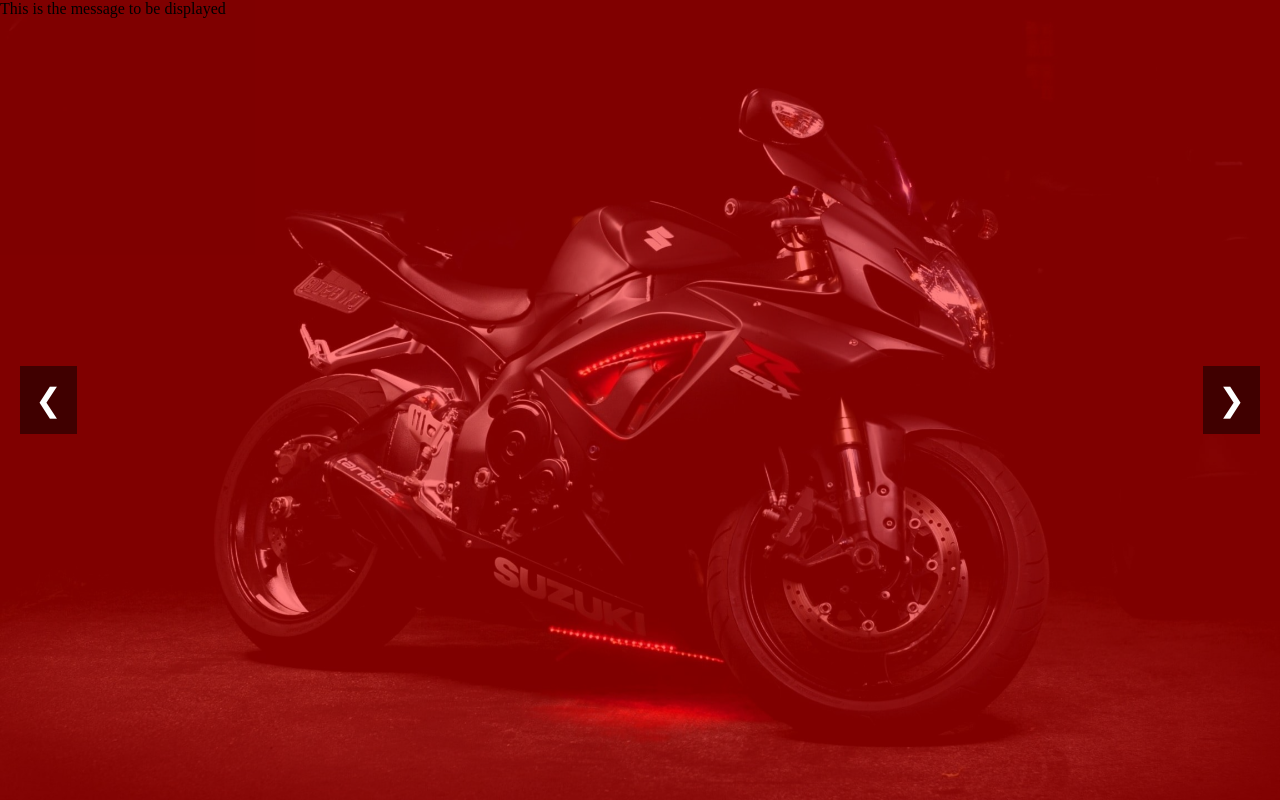
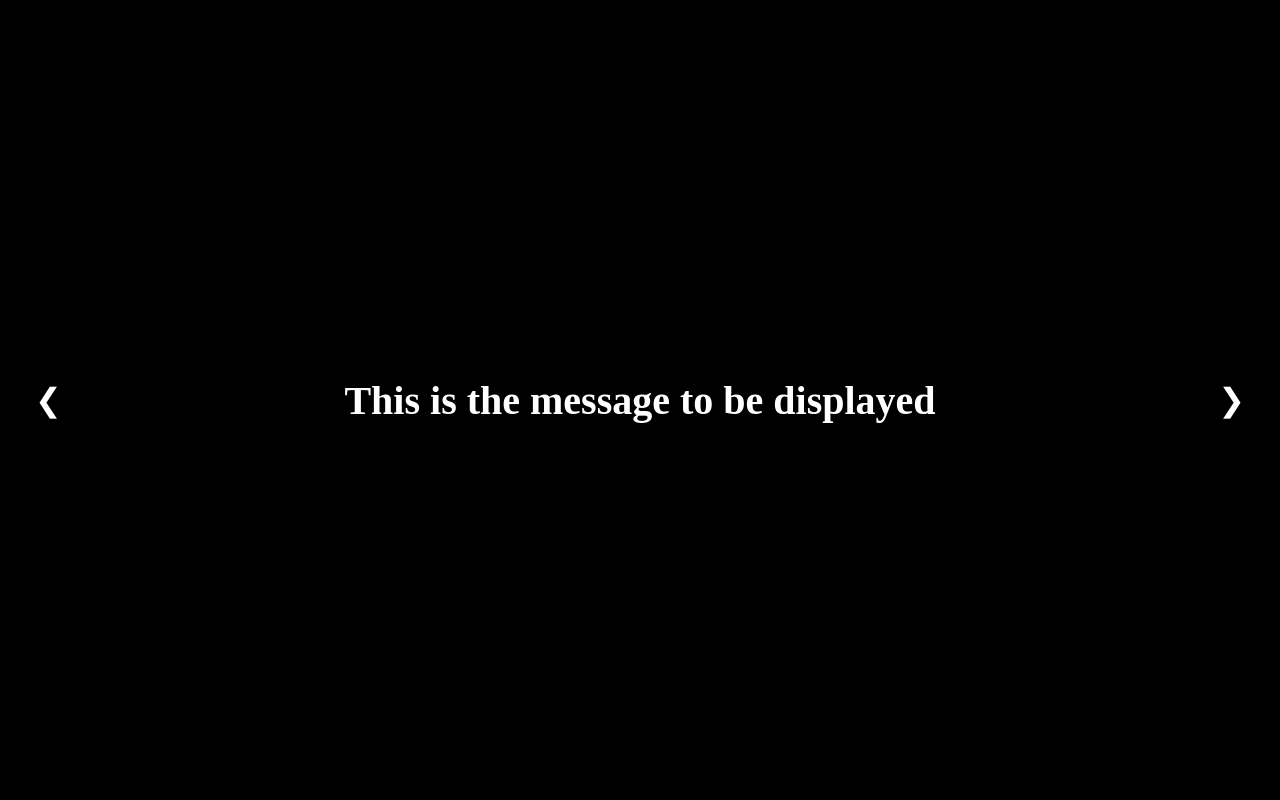
Before and after one commit to jpingithub/birthday-wish, a React (Create React App) app: page / in a window 1280 px wide. Built offline with nearby package versions, Linux system fonts and the light colour scheme; the HTML template or start-up script is replaced by a standard one.

Commit message:
text center in carousal fade

```diff
--- a/src/styling/Carousal.css
+++ b/src/styling/Carousal.css
@@ -26,25 +26,34 @@
   .carousal-container::before {
     content: 'This is the message to be displayed';
     position: absolute;
-    top: 0;
-    left: 0;
+    height: 100vh;
     width: 100%;
-    height: 100%;
-    background-color: red;  /* Placeholder red for visual effect */
-    opacity: 0.5;           /* Semi-transparent red background */
-    z-index: 0;
-    animation: slide-in 3s ease-in-out infinite; /* Apply animation */
+    top: 50%;
+    left: 50%;
+    transform: translate(-50%, -50%);
+    background: linear-gradient(45deg,black,black);
+    color: white;
+    font-size: 2.5rem;
+    font-weight: bold;
+    display: grid;
+    place-items: center;
+    z-index: 1;
+    animation: fade-in 5s ease-in-out infinite;
   }
 
-  @keyframes slide-in {
+
+  @keyframes fade-in {
     0% {
       opacity: 0;
+      background: linear-gradient(45deg,transparent,black);
     }
     50% {
-      opacity: 0.5;
+      opacity: 1;
+      background: linear-gradient(45deg,black,black);
     }
     100% {
       opacity: 0;
+      background: linear-gradient(45deg,transparent,black);
     }
   }
 
```
